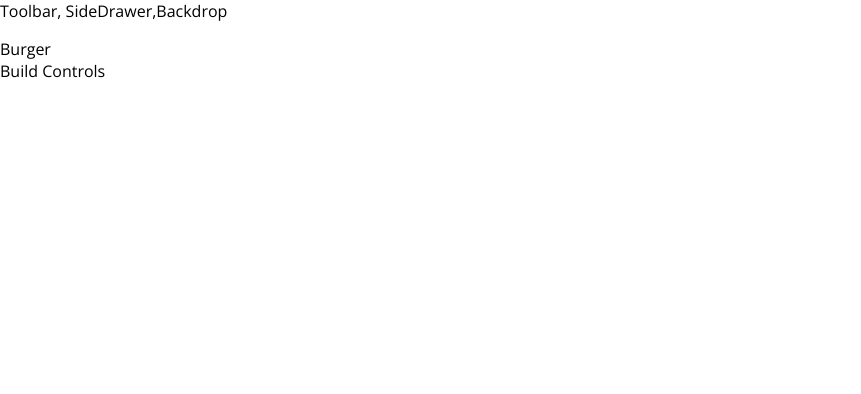
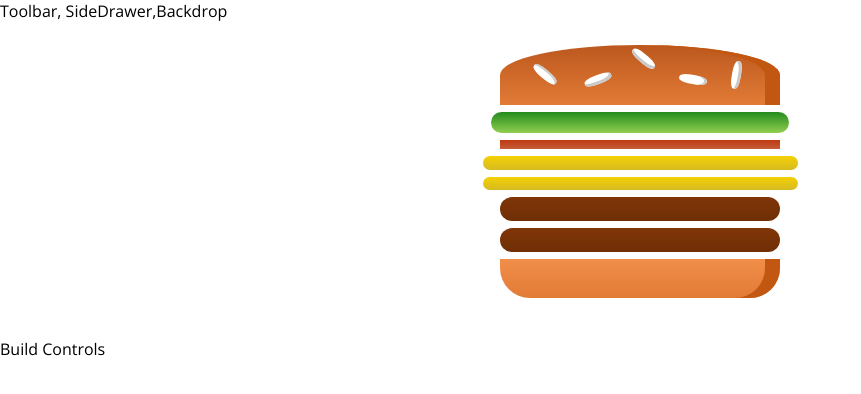
Before and after one commit to timmlaxton/Takeaway, a React (Create React App) app in the folder takeaway-app/: page / in a window 1280 px wide. Shown: the top 394 px of the page, without its empty margins (0-861 px from the left). Built offline with nearby package versions, Linux system fonts and the light colour scheme.

Commit message:
passed ingredients from object to array

```diff
--- a/takeaway-app/src/components/Burger/Burger.js
+++ b/takeaway-app/src/components/Burger/Burger.js
@@ -0,0 +1,23 @@
+import React from 'react';
+import classes from './Burger.module.css';
+import BurgerIngredient from './BurgerIngredient/BurgerIngredient';
+import BurgerBuilder from '../../containers/BurgerBuilder/BurgerBuilder';
+
+const burger = (props) => {
+    const transformedIngredients = Object.keys(props.ingredients)
+    .map(igKey => {
+        return [...Array(props.ingredients[igKey])].map((_, i) => {
+           return <BurgerIngredient key={igKey + i} type={igKey} />
+        })
+    });
+    return (
+        < div className={classes.Burger}>
+            <BurgerIngredient type="bread-top"/>
+            {transformedIngredients}
+            <BurgerIngredient type="bread-bottom"/>
+        </div>
+    );
+}
+
+
+export default burger;
--- /dev/null
+++ b/takeaway-app/src/components/Burger/Burger.module.css
@@ -0,0 +1,32 @@
+.Burger {
+    width: 100%;
+    margin: auto;
+    height: 250px;
+    overflow: scroll;
+    text-align: center;
+    font-weight: bold;
+    font-size: 1.2rem;
+}
+
+@media (min-width: 1000px) and (min-height: 700px) {
+    .Burger {
+        width: 700px;
+        height: 600px;
+    }
+
+ @media (min-width: 500px) and (min-height: 401px) {
+    .Burger {
+         width: 450px;
+        height: 400px;
+        }
+ }
+
+    @media (min-width: 500px) and (min-height: 400px) {
+        .Burger {
+        width: 350px;
+        height: 300px;
+    }
+
+}
+
+}
--- a/takeaway-app/src/components/Burger/BurgerIngredient/BurgerIngredient.js
+++ b/takeaway-app/src/components/Burger/BurgerIngredient/BurgerIngredient.js
@@ -1,17 +1,14 @@
 import React, {Component} from 'react';
-import PropTypes from 'propr-types'
+import PropTypes from 'prop-types';
 
 import classes from './BurgerIngredient.module.css'
 import BurgerBuilder from '../../../containers/BurgerBuilder/BurgerBuilder';
 
 class BurgerIngredient extends Component {
     render () {
-
-
-
     let ingredient = null;
 
-    switch (props.type) {
+    switch (this.props.type) {
         case ('bread-bottom'):
     ingredient = <div className={classes.BreadBottom}></div>;
     break;
@@ -44,8 +41,8 @@
 
 }
 
-BurgerBuilder.propTypes = {
+BurgerIngredient.propTypes = {
     type: PropTypes.string.isRequired
-}
+};
 
 export default BurgerIngredient;
--- a/takeaway-app/src/containers/BurgerBuilder/BurgerBuilder.js
+++ b/takeaway-app/src/containers/BurgerBuilder/BurgerBuilder.js
@@ -1,12 +1,23 @@
 import React,  { Component } from "react";
-
 import Aux from '../../hoc/Aux'
+import Burger from '../../components/Burger/Burger'
 
 class BurgerBuilder extends Component {
+   state = {
+       ingredients: {
+           salad: 1,
+           bacon: 1,
+           cheese: 2,
+           meat: 2
+       }
+   }
+
+
+
     render () {
         return (
             <Aux>
-                <div>Burger</div>
+                <Burger ingredients={this.state.ingredients} />
                 <div>Build Controls</div>
 
             </Aux>
```
